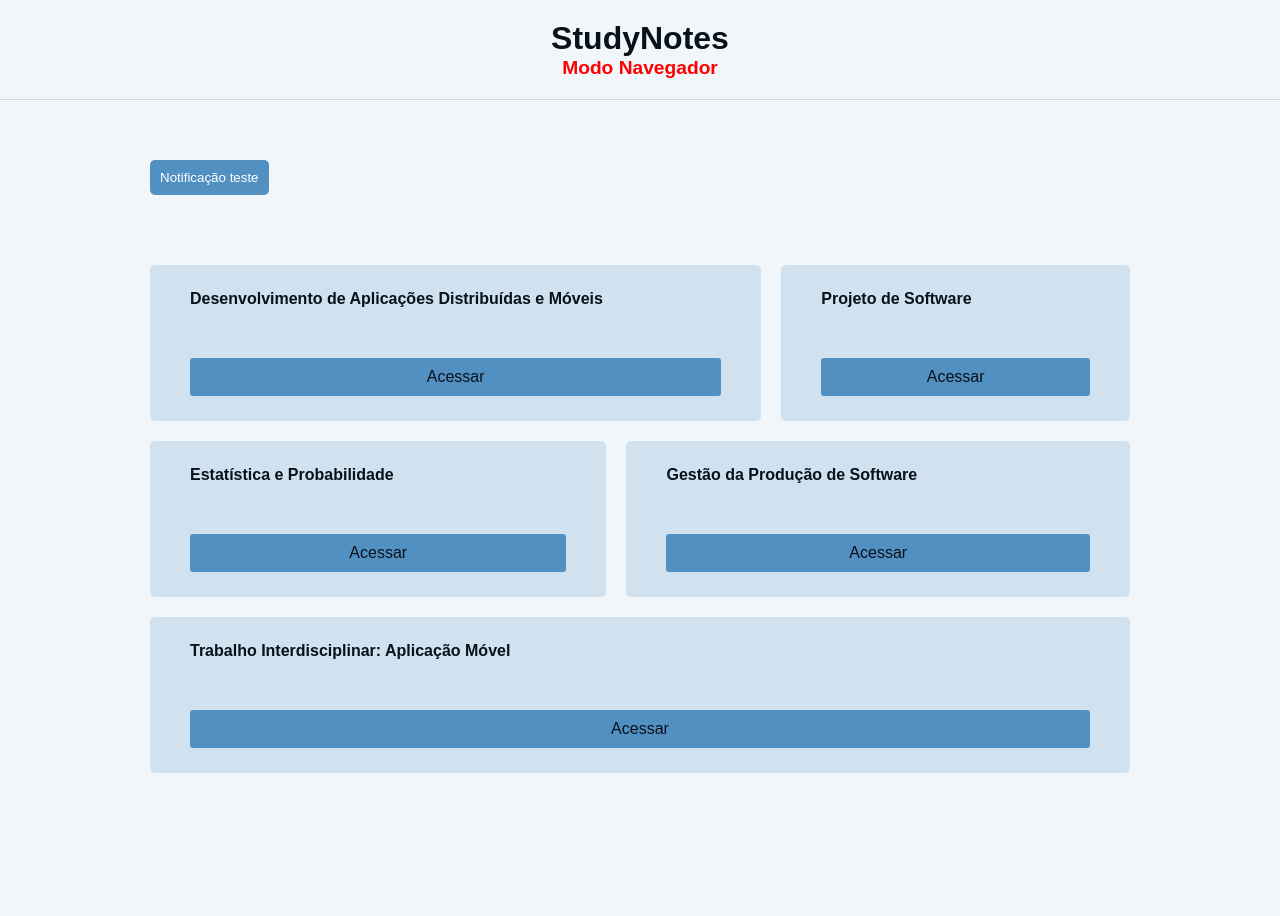
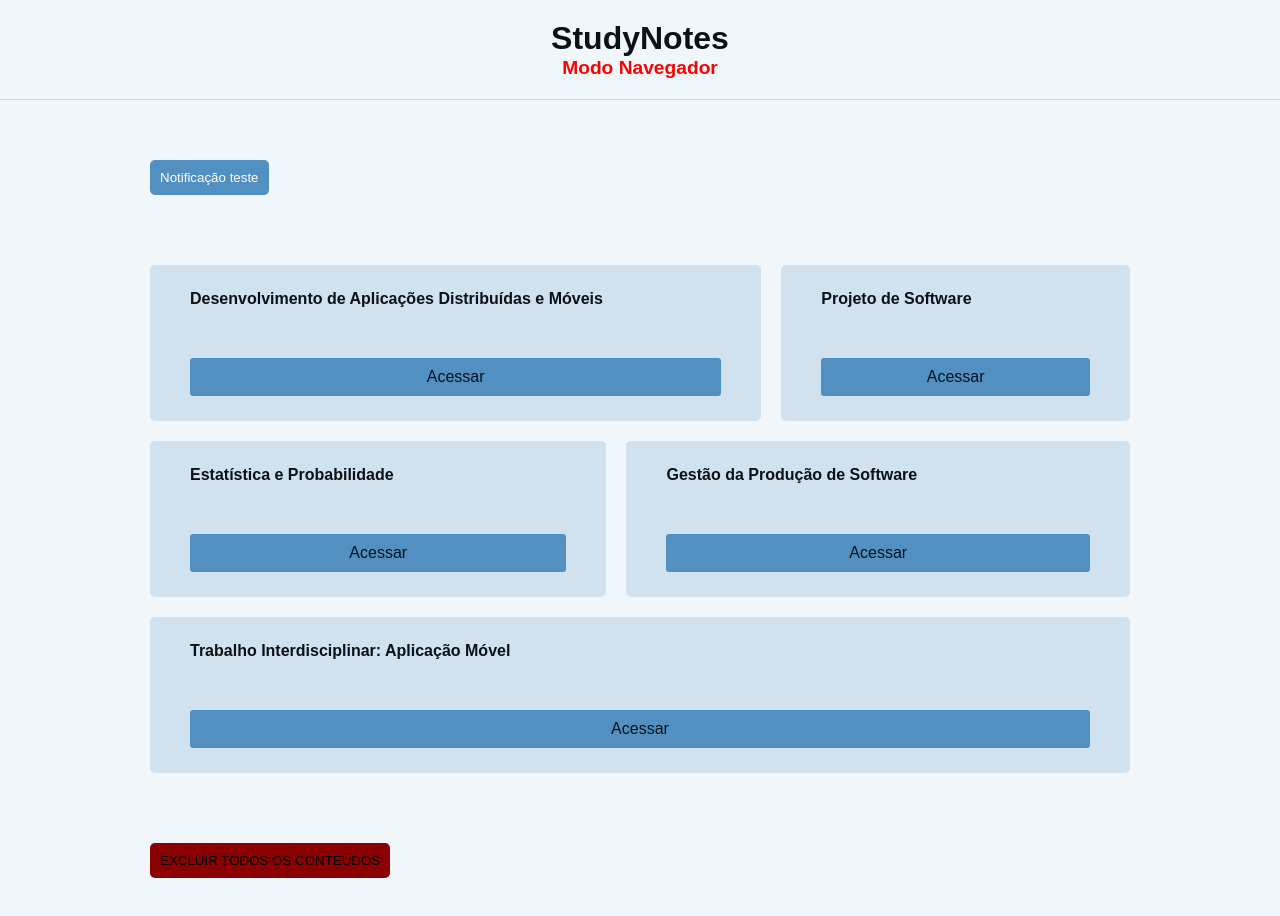
Before and after one commit to christiansenagomes/christiansenagomes.github.io, a React (Vite) app: page / in a window 1280 px wide. Shown: the top 916 px of the page. Before the commit the page ends 833 px from the top, so only its background shows below. Built offline with nearby package versions, Linux system fonts and the light colour scheme.

Commit message:
Opcao para excluir tudo

```diff
--- a/src/pages/Home/index.tsx
+++ b/src/pages/Home/index.tsx
@@ -2,6 +2,7 @@ import { useEffect, useState } from "react";
 import Card from "../../components/Card";
 import Container from "../../components/Container";
 import { DEFAULT_SUBJECTS, StudyStorage, type SubjectType } from "../../constants";
+import { db } from "../../DB/db";
 
 let subjects: SubjectType[] = [];
 const unparsedSubjects: string | null = localStorage.getItem("subjects");
@@ -40,6 +41,12 @@ export default function Home() {
         }
     }
 
+    async function clearAllContents() {
+        await db.images.clear();
+        await db.textContents.clear();
+        alert("Todos os conteúdos foram deletados.");
+    }
+
     return (
         <>
             <Container>
@@ -63,6 +70,22 @@ export default function Home() {
                     <Card key={subject.id.toString()} id={subject.id.toString()} name={subject.name.toString()}/>
                 ))}
             </Container>
+            <Container>
+                <button
+                    style={{
+                    backgroundColor: 'darkred',
+                    color: 'black',
+                    padding: '10px',
+                    border: 'none',
+                    borderRadius: '5px',
+                    margin: '10px',
+                    cursor: "pointer"
+                    }}
+                    onClick={clearAllContents}
+                >
+                    EXCLUIR TODOS OS CONTEÚDOS
+                </button>
+            </Container>
         </>
     );
 }
--- a/src/pages/Subject/index.tsx
+++ b/src/pages/Subject/index.tsx
@@ -82,7 +82,7 @@ export default function Subject() {
             </div>
 
             <div className={styles.inputDiv}>
-                <h3>Tipo de post:</h3>
+                <h3>Tipo de anotação:</h3>
                 <div>
                     <input type="radio" id="textInputType" name="inputType" value="text"
                         checked={selectedType == "text"} onChange={(e) => setSelectedType(e.currentTarget.value)}/>
```
